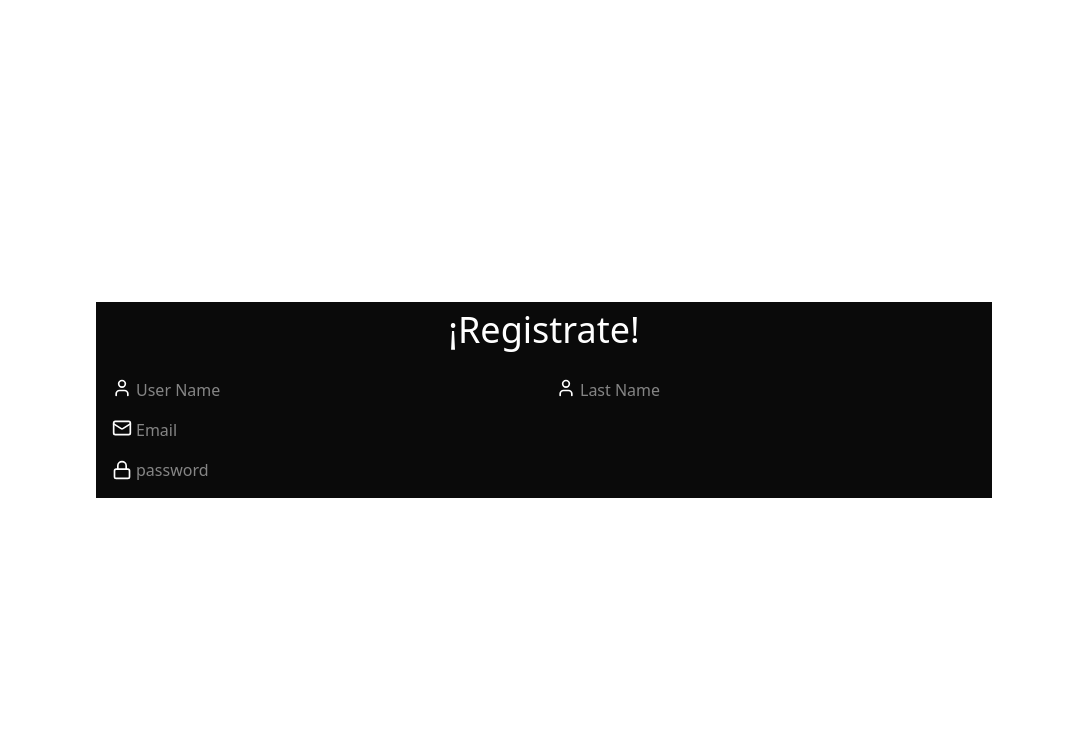
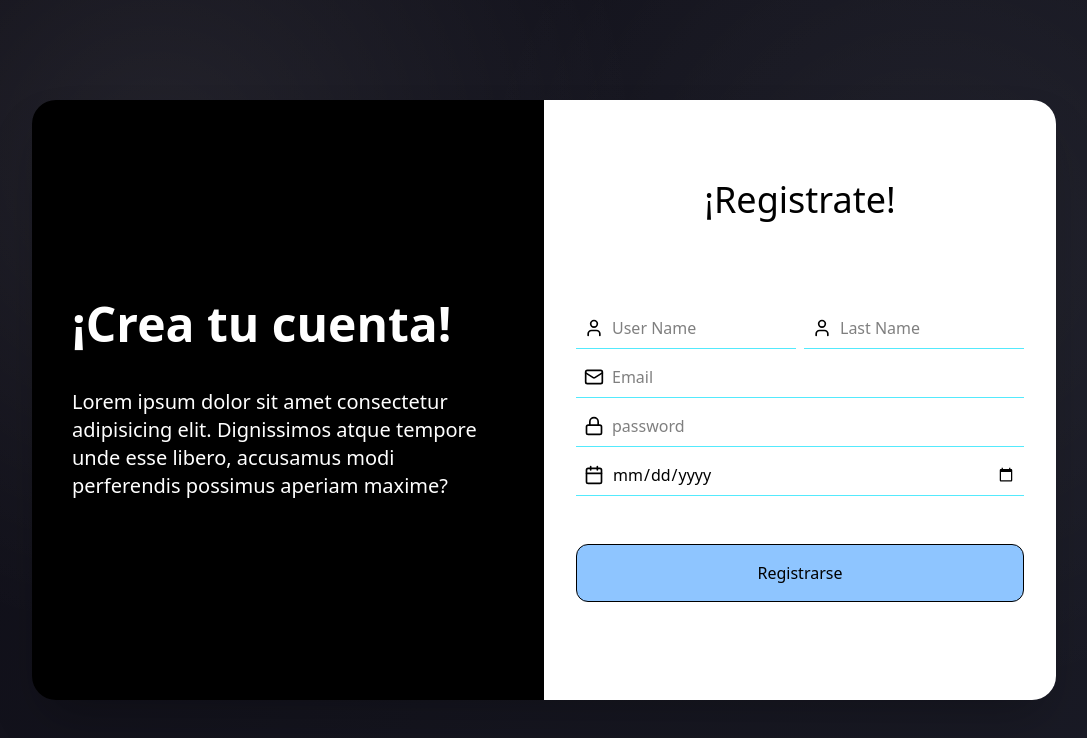
Before and after one commit to emanuel-oncode/frontend-taskplus, a React app: page /Login in a window 1280 px wide. Shown: the top 738 px of the page, without its empty margins (96-1183 px from the left). Built offline with nearby package versions, Linux system fonts and the light colour scheme; the HTML template or start-up script is replaced by a standard one.

Commit message:
add styles register

```diff
--- a/src/pages/LoginPage.tsx
+++ b/src/pages/LoginPage.tsx
@@ -1,36 +1,56 @@
-import { Lock, Mail, User } from "lucide-react";
+import { Calendar, Lock, Mail, User } from "lucide-react";
 
 function LoginPage() {
   return (
-    <section className="min-h-screen flex items-center">
-      <form className="w-full max-w-4xl mx-auto p-2 bg-neutral-950 text-white">
-        <h1 className="text-4xl text-center mb-5">¡Registrate!</h1>
+    <section className="w-full min-h-screen flex items-center">
+      <div className="min-h-screen w-full bg-black fixed top-0 left-0 -z-1">
+        <div
+          className="absolute inset-0 z-0"
+          style={{
+            background:
+              "radial-gradient(circle at 20% 20%, rgba(255,255,255,0.08) 0%, transparent 40%), radial-gradient(circle at 80% 30%, rgba(255,255,255,0.05) 0%, transparent 40%), linear-gradient(120deg, #0f0e17 0%, #1a1b26 100%)",
+          }}
+        />
+      </div>
+
+      <div className="max-w-5xl mx-auto grid grid-cols-2 rounded-3xl overflow-hidden shadow-2xl">
+        <div className="w-full h-150 flex flex-col justify-center gap-10 px-10 bg-black text-white">
+          <h1 className="text-5xl font-bold">¡Crea tu cuenta!</h1>
+          <p className="text-xl">
+            Lorem ipsum dolor sit amet consectetur adipisicing elit. Dignissimos
+            atque tempore unde esse libero, accusamus modi perferendis possimus
+            aperiam maxime?
+          </p>
+        </div>
+
+        <form className=" h-150 flex flex-col gap-2 py-20 px-8 mx-auto bg-white">
+          <h1 className="text-4xl text-center mb-20">¡Registrate!</h1>
 
           {/* User Name */}
           <div className="w-full flex gap-2 items-start">
-          <div className="w-full flex gap-1 items-start focus-within:outline p-2 rounded-2xl">
+            <div className="w-full flex gap-2 items-center border-b border-cyan-300 p-2 bg-white">
               <div>
                 <User className="w-5 h-5" />
               </div>
               <input
                 type="text"
                 placeholder="User Name"
-              className="w-full focus:outline-none"
+                className="w-full  focus:outline-none"
               />
             </div>
-          <div className="w-full flex gap-1 items-start focus-within:outline p-2 rounded-2xl">
+            <div className="w-full flex gap-2 items-center border-b border-cyan-300 p-2 bg-white">
               <div>
                 <User className="w-5 h-5" />
               </div>
               <input
                 type="text"
                 placeholder="Last Name"
-              className="w-full focus:outline-none"
+                className="w-full  focus:outline-none"
               />
             </div>
           </div>
 
-        <div className="w-full flex gap-1 items-start focus-within:outline p-2 rounded-2xl">
+          <div className="w-full flex gap-2 items-center border-b border-cyan-300 p-2 bg-white">
             <div>
               <Mail className="w-5 h-5" />
             </div>
@@ -41,7 +61,7 @@ function LoginPage() {
             />
           </div>
 
-        <div className="w-full flex gap-1 items-center focus-within:outline p-2 rounded-2xl">
+          <div className="w-full flex gap-2 items-center border-b border-cyan-300 p-2 bg-white">
             <div>
               <Lock className="w-5 h-5" />
             </div>
@@ -51,7 +71,22 @@ function LoginPage() {
               className="w-full focus:outline-none"
             />
           </div>
+
+          <div className="w-full flex gap-2 items-center border-b border-cyan-300 p-2 bg-white">
+            <div>
+              <Calendar className="w-5 h-5" />
+            </div>
+            <input type="date" className="w-full focus:outline-none" />
+          </div>
+
+          <button
+            type="submit"
+            className="w-full p-4 bg-blue-300 mt-10 rounded-xl border cursor-pointer hover:bg-blue-400 transition ease duration-300"
+          >
+            Registrarse
+          </button>
         </form>
+      </div>
     </section>
   );
 }
```
Lines whose indentation alone changed are shown as unchanged.
